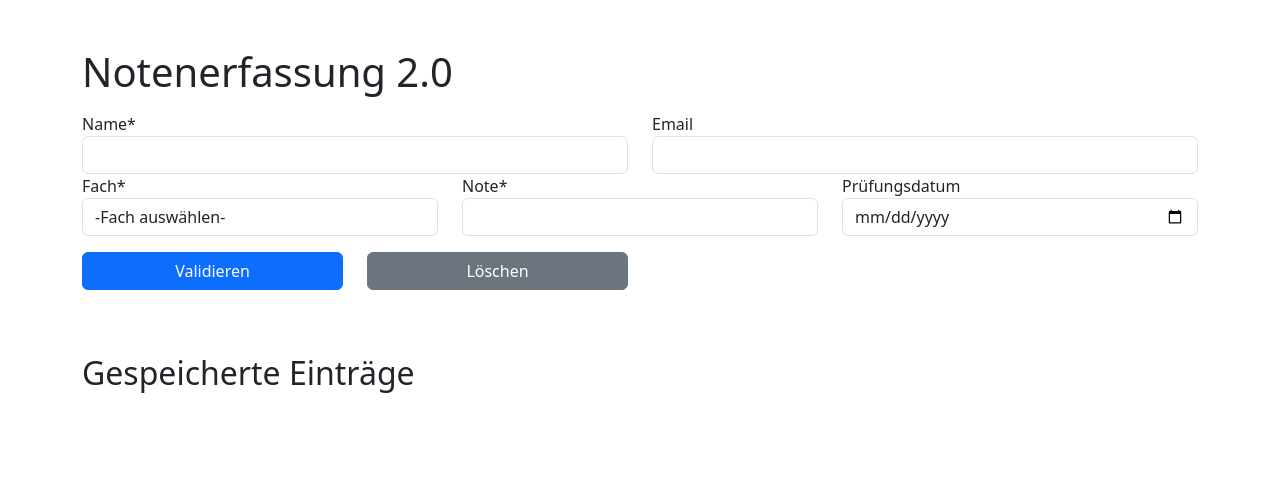
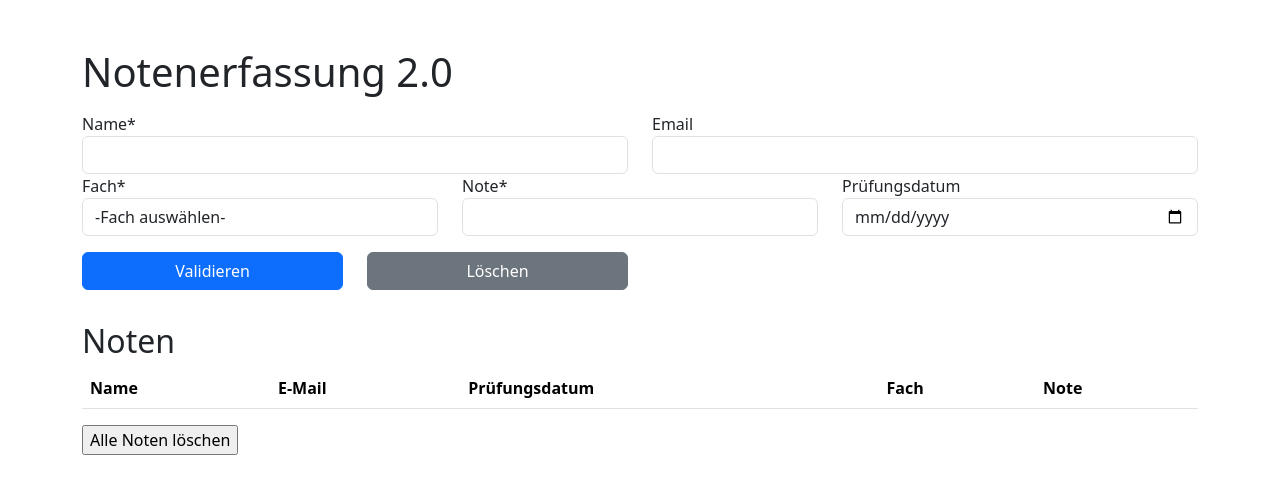
Before and after one commit to ellkoell/Notenerfassung, a PHP site: page / in a window 1280 px wide. Shown: the top 494 px of the page. Run offline with PHP 8.4, Linux system fonts and the light colour scheme; lists and menus that the app fills with data are empty.

Commit message:
löschen funktion mit clear.php eingebaut

```diff
--- a/index.php
+++ b/index.php
@@ -138,21 +138,51 @@ if (isset($_POST['submit'])) {
         </div>
     </form>
 
-    <!-- Optional: Anzeige aller gespeicherten Einträge -->
-    <div class="mt-5">
-        <h2>Gespeicherte Einträge</h2>
-        <ul>
-            <?php foreach ($e->getAll() as $entry): ?>
-                <li>
-                    <?= htmlspecialchars($entry->getName()) ?>,
-                    <?= htmlspecialchars($entry->getSubjectFormatted()) ?>,
-                    <?= htmlspecialchars($entry->getGrade()) ?>,
-                    <?= htmlspecialchars($entry->getExamDateFormatted()) ?>,
-                    <?= htmlspecialchars($entry->getEmail()) ?>
-                </li>
-            <?php endforeach; ?>
-        </ul>
+
+    <h2 class="mt-3">Noten</h2>
+    <div id="grades">
+        <table class="table">
+            <thead>
+            <tr>
+                <th>Name</th>
+                <th>E-Mail</th>
+                <th>Prüfungsdatum</th>
+                <th>Fach</th>
+                <th>Note</th>
+            </tr>
+
+            </thead>
+            <tbody>
+            <?php
+
+
+            $grades = \models\GradeEntry::getAll();
+
+
+            foreach ($grades as $g) {
+                echo "<tr>";
+                echo "<td>" . $g->getName() . "</td>";
+                echo "<td>" . $g->getEmail() . "</td>";
+                echo "<td>" . $g->getExamDateFormatted() . "</td>";
+                echo "<td>" . $g->getSubjectFormatted() . "</td>";
+                echo "<td>" . $g->getGrade() . "</td>";
+                echo "</tr>";
+            }
+            ?>
+
+
+            </tbody>
+
+        </table>
+
+
     </div>
+
+<form action="clear.php" method="post">
+    <input type="submit" name="clear" class="btn-btn-danger" value="Alle Noten löschen"/>
+
+
+</form>
 </div>
 <script src="js/index.js"></script>
 </body>
--- a/models/GradeEntry.php
+++ b/models/GradeEntry.php
@@ -14,7 +14,7 @@ class GradeEntry
     private $grade = '';
     private $errors = [];
 
-    public function getAll()
+    public static function getAll()
     {
         $grades = [];
         if (isset($_SESSION['grades'])) {
@@ -25,7 +25,7 @@ class GradeEntry
         return $grades;
     }
 
-    public function deleteAll()
+    public static function deleteAll()
     {
         if (isset($_SESSION['grades'])) {
             unset($_SESSION['grades']);
```
Also changed, not shown: models/clear.php (added, +17 -0 lines).
